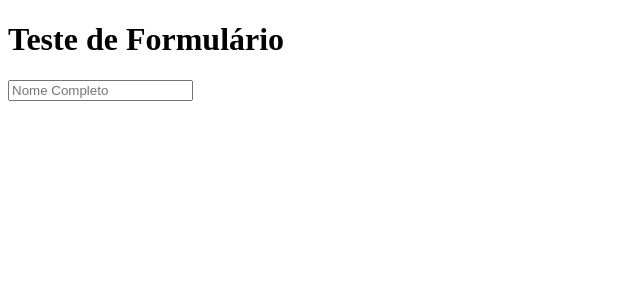
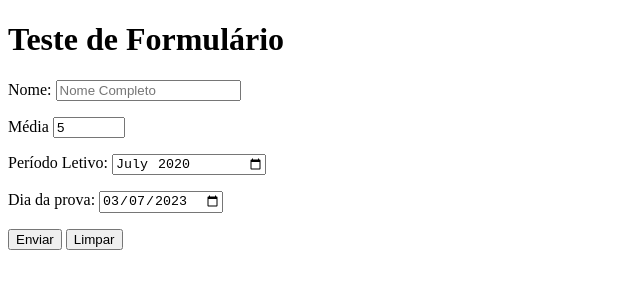
Before and after one commit to erikdody/html-css, a plain HTML site: page exercicios/ex025/form003.html in a window 1280 px wide. Shown: the whole page, without its empty margins (0-640 px from the left). Drawn offline with Linux system fonts and the light colour scheme.

Commit message:
exercicio 3 de form

```diff
--- a/exercicios/ex025/form003.html
+++ b/exercicios/ex025/form003.html
@@ -9,8 +9,24 @@
     <h1>Teste de Formulário</h1>
     <form action="cadastro.php">
         <p>
-            <label for="inome"></label>
-            <input type="text" name="nome" id="inome" required maxlength="30" placeholder="Nome Completo">
+            <label for="inome">Nome: </label>
+            <input type="text" name="nome" id="inome" required maxlength="30" placeholder="Nome Completo" autocomplete="name">
+        </p>
+        <p>
+            <label for="imedia">Média</label>
+            <input type="number" name="media" id="imedia" min="0" max="10" maxlength="10" placeholder="0 a 10" step="0.5" value="5" required>
+        </p>
+        <p>
+            <label for="imes">Período Letivo: </label>
+            <input type="month" name="mes" id="imes" value="2020-07">
+        </p>
+        <p>
+            <label for="idia">Dia da prova: </label>
+            <input type="date" name="dia" id="idia" value="2023-03-07">
+        </p>
+        <p>
+            <input type="submit" value="Enviar">
+            <input type="reset" value="Limpar">
         </p>
     </form>
 </body>
```
